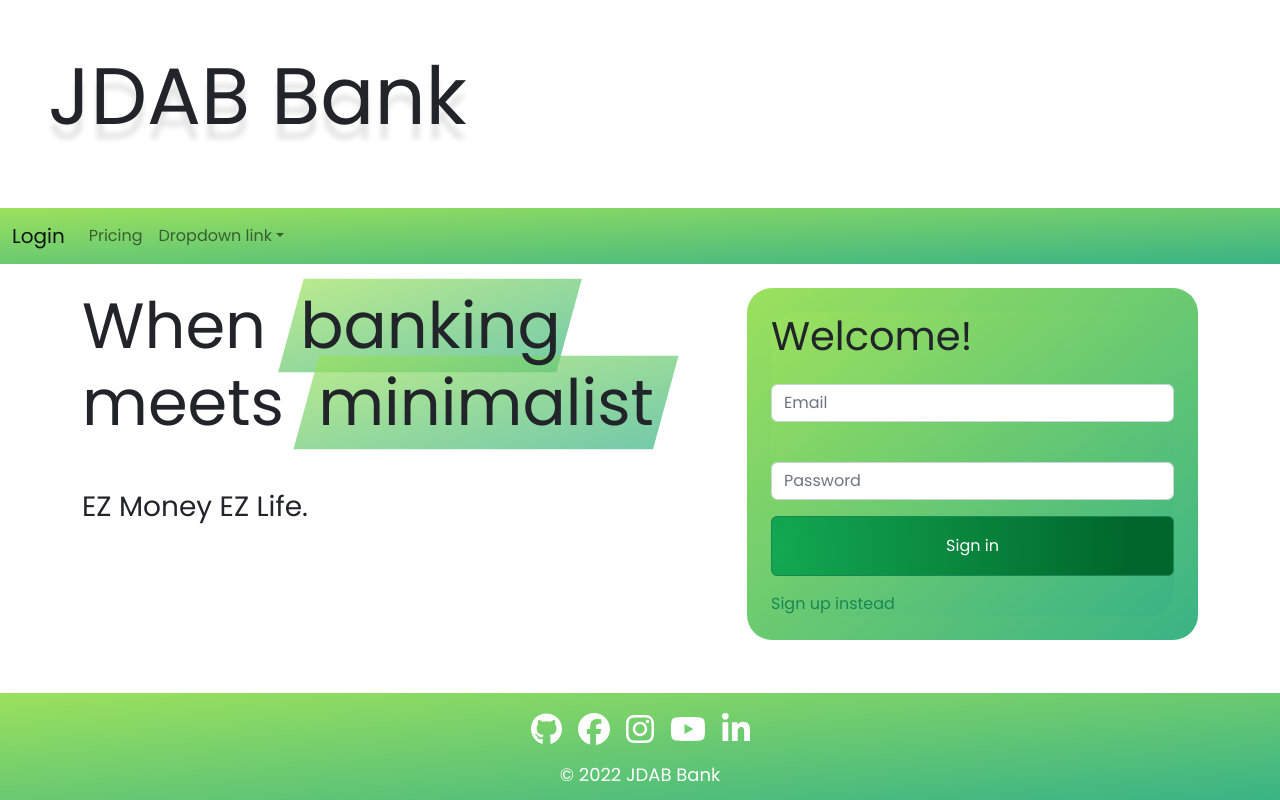
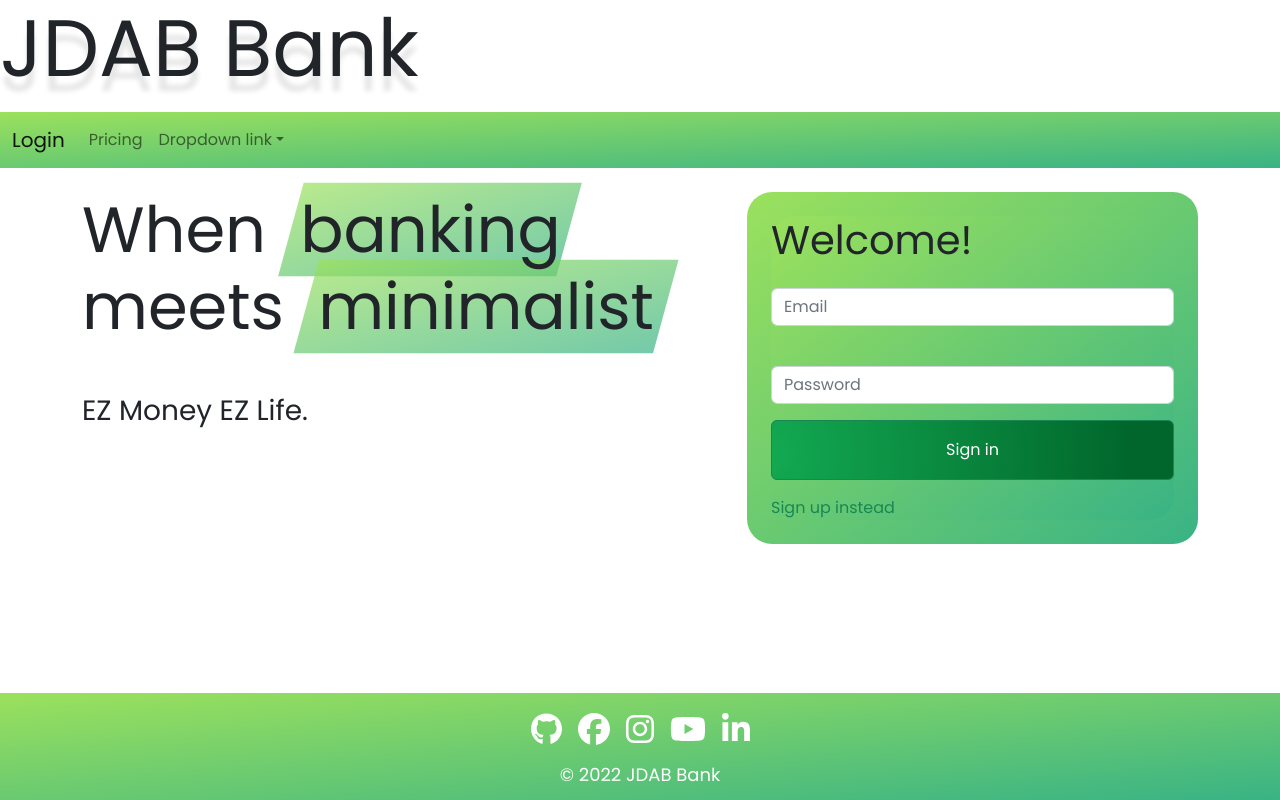
Before and after one commit to Nivix047/JDA-BANK-MERN, a React (Create React App) app in the folder client/: page / in a window 1280 px wide. Built offline with nearby package versions, Linux system fonts and the light colour scheme.

Commit message:
fixed header padding

```diff
--- a/client/src/components/Header/index.js
+++ b/client/src/components/Header/index.js
@@ -2,7 +2,7 @@ function Header() {
   return (
     <div className="row text-left jumbotron jumbotron-fluid">
       <div className="col container">
-        <h1 className="display-1 title p-5">JDAB Bank</h1>
+        <h1 className="display-1 title">JDAB Bank</h1>
         <p className="lead"></p>
       </div>
     </div>
```
